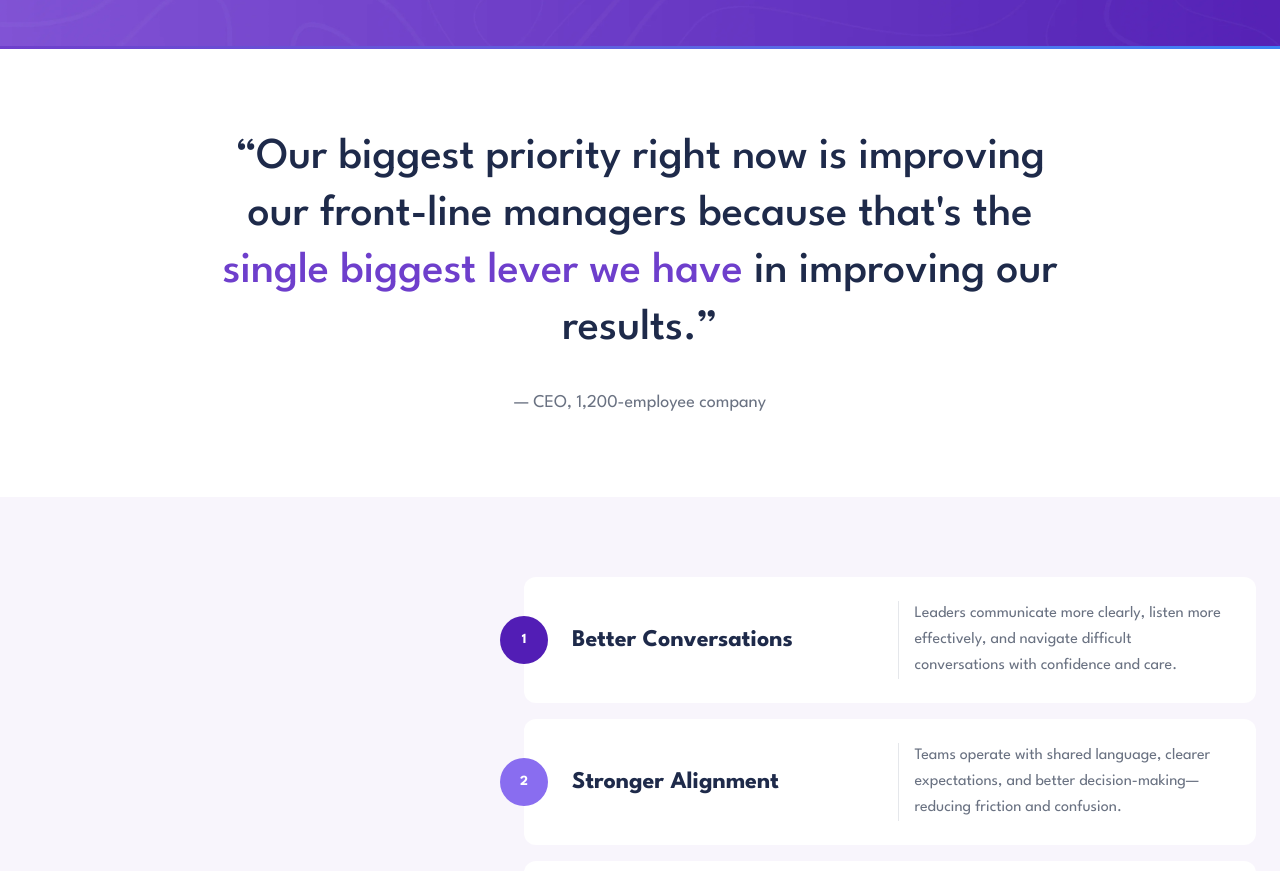
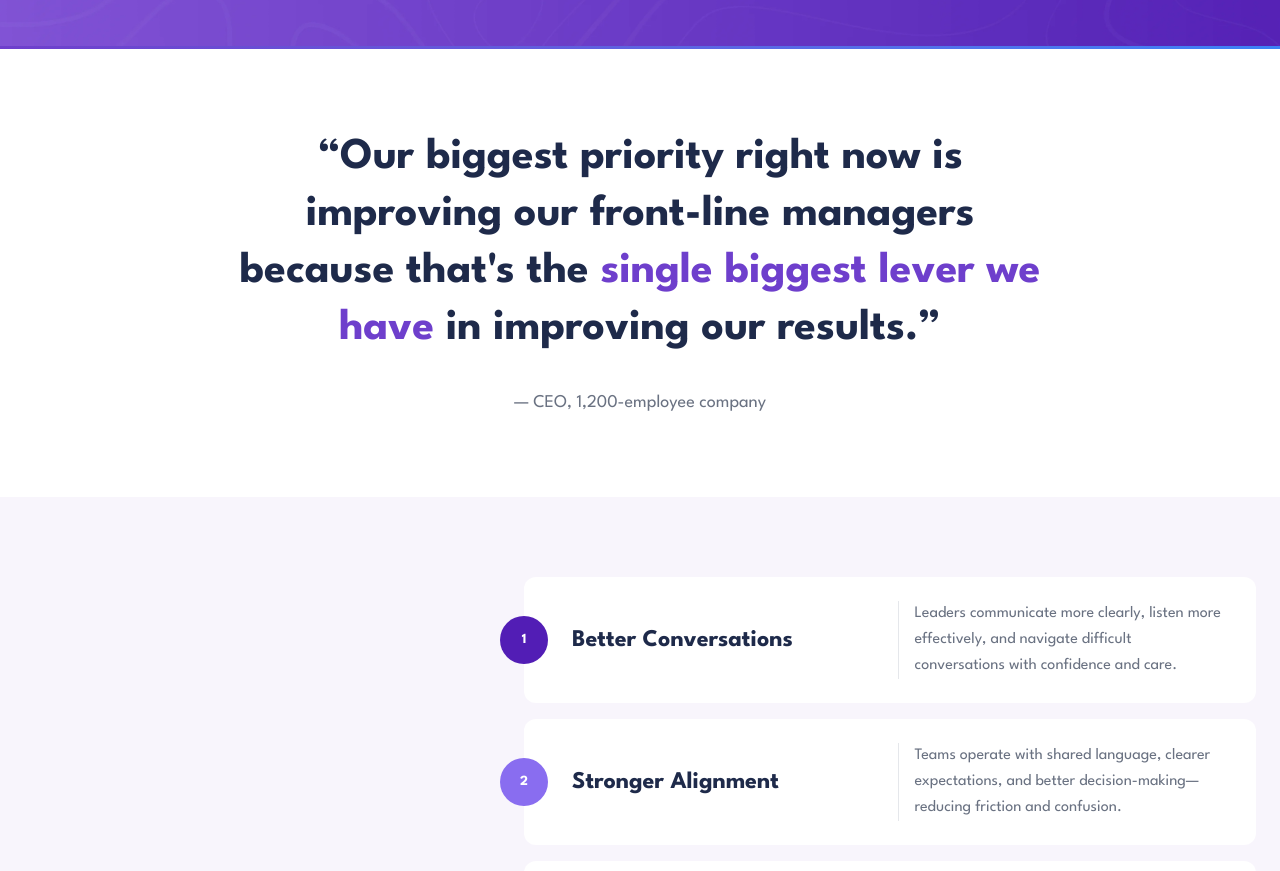
Before and after one commit to stevearntz/campfire-website, a Next.js app: page / in a window 1280 px wide. Shown: the part 5080-5951 px from the top of the page. Built offline with nearby package versions, Linux system fonts and the light colour scheme; no server answers.

Commit message:
Update CEO quote: bold weight, fix orphan word with nbsp
Co-Authored-By: Claude Opus 4.6 <noreply@anthropic.com>

```diff
--- a/app/page.tsx
+++ b/app/page.tsx
@@ -436,11 +436,11 @@ export default function Home() {
         <div className="h-[3px] bg-gradient-to-r from-[#6E3FCC] to-[#3B82F6]" />
         <div className="py-20">
           <div className="max-w-4xl mx-auto px-6 text-center">
-            <blockquote className="text-3xl md:text-[2.75rem] font-medium text-[#1E2A4A] leading-[1.3]">
+            <blockquote className="text-3xl md:text-[2.75rem] font-bold text-[#1E2A4A] leading-[1.3] max-w-[820px] mx-auto">
               &ldquo;Our biggest priority right now is improving our
               front-line managers because that&apos;s the{" "}
-<span className="text-[#6E3FCC]">single biggest
-              lever we have</span> in improving our results.&rdquo;
+              <span className="text-[#6E3FCC]">single biggest
+              lever we have</span> in improving our&nbsp;results.&rdquo;
             </blockquote>
             <p className="mt-8 text-lg text-gray-500">
               &mdash; CEO, 1,200-employee company
```
